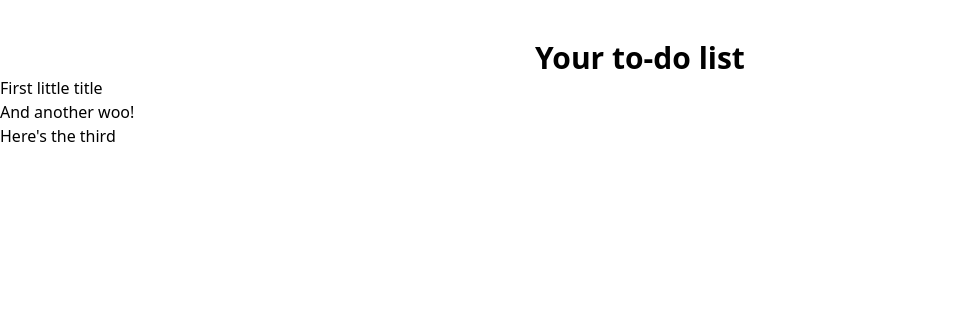
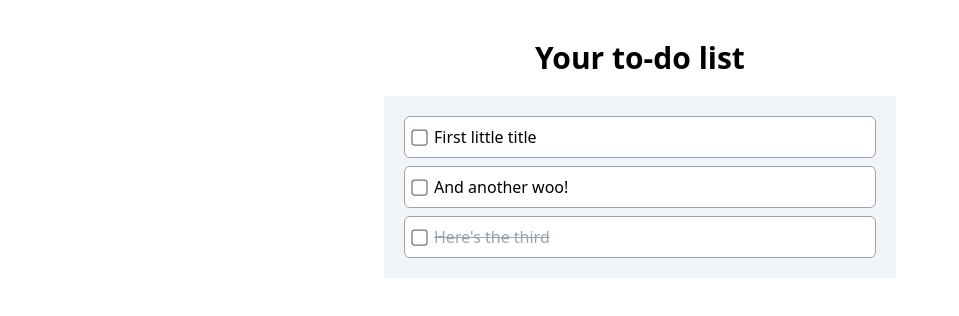
Before and after one commit to aleadbetterdev/React-front-end, a React (Vite) app in the folder 2024-react/: page / in a window 1280 px wide. Shown: the top 316 px of the page, without its empty margins (0-959 px from the left). Built offline with nearby package versions, Linux system fonts and the light colour scheme.

Commit message:
Created component to use in app.tsx, created react prompt that works

```diff
--- a/2024-react/src/App.tsx
+++ b/2024-react/src/App.tsx
@@ -1,20 +1,19 @@
 // no imports needed, no return block needed
 
+import TodoItem from "./components/TodoItem"
 import { dummyData } from "./data/todos"
 
 function App() {
 
   return (
-    <main className="py-10 h-screen">
+    <main className="py-10 h-screen space-y-5">
       <h1 className="font-bold text-3xl text-center">
         Your to-do list
       </h1>
-      <div>
-        <div>
-          {dummyData.map(todo => (
-            <p key={todo.id}>
-              {todo.title}
-            </p>
+      <div className="max-w-lg mx-auto bg-slate-100 rounder-md p-5">
+        <div className="space-y-2">
+          {dummyData.map((todo) => (
+            <TodoItem todo={todo}/>
           ))}
         </div>
       </div>
--- /dev/null
+++ b/2024-react/src/components/TodoItem.tsx
@@ -0,0 +1,23 @@
+/*all components have to be .tsx cause they are functions. Components must start with upper case Camel case
+Components MUST return something
+Propts are function arguements that TS and react can work with */
+
+interface TodoItemProps {
+    todo: Todo;
+}
+
+export default function TodoItem({todo}: TodoItemProps) {
+    return(
+        <div>
+            <label className="flex items-center gap-2 border rounded-md p-2 border-gray-400 bg-white hover:bg-slate-50">
+                <input
+                type="checkbox"
+                className="scale-125"
+                />
+                <span className={todo.completed ? "line-through text-gray-400" : ""}>
+                    {todo.title}
+                </span>
+            </label>
+        </div>
+    )
+}
--- a/2024-react/src/data/todos.ts
+++ b/2024-react/src/data/todos.ts
@@ -15,6 +15,6 @@ export const dummyData: Todo[] = [
     {
         id: 3,
         title: "Here's the third",
-        completed: false,
+        completed: true,
     },
 ];
```
